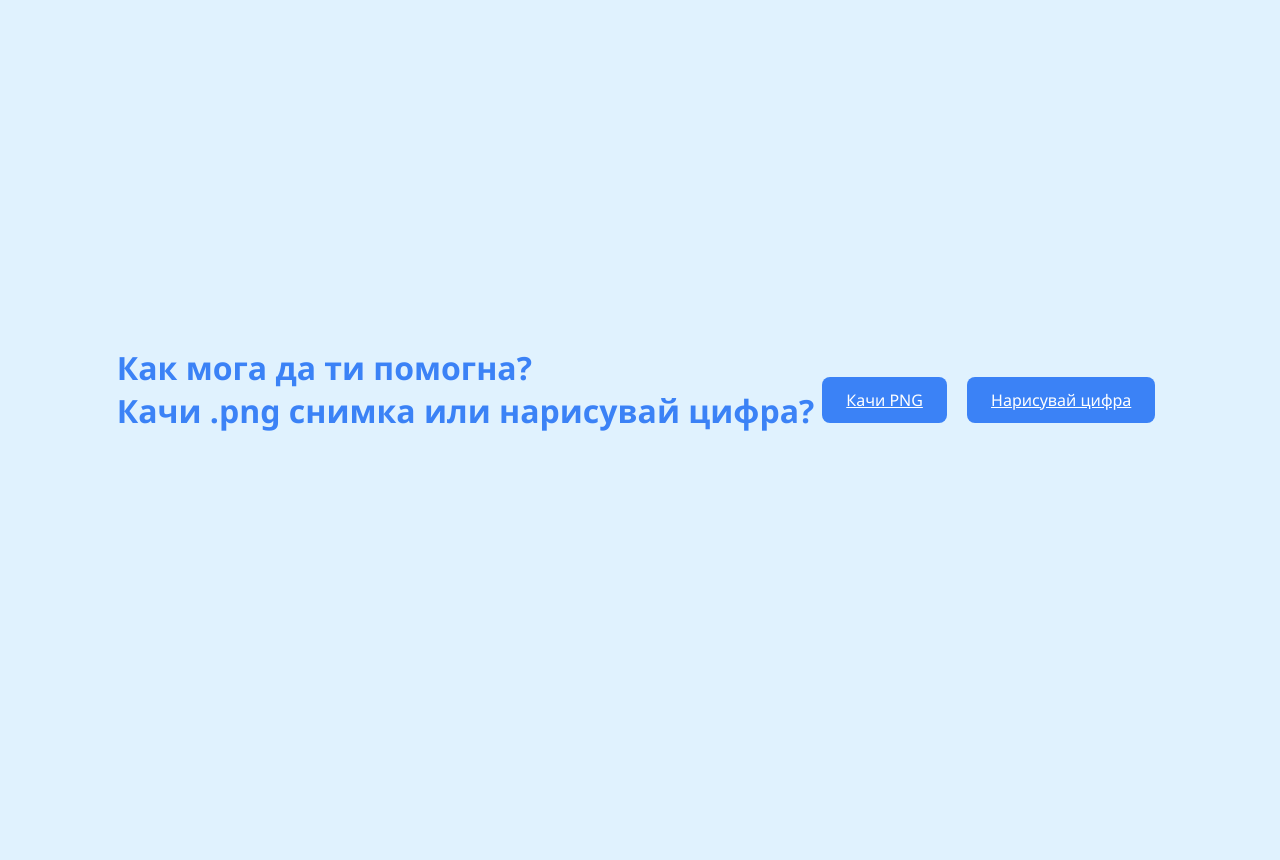
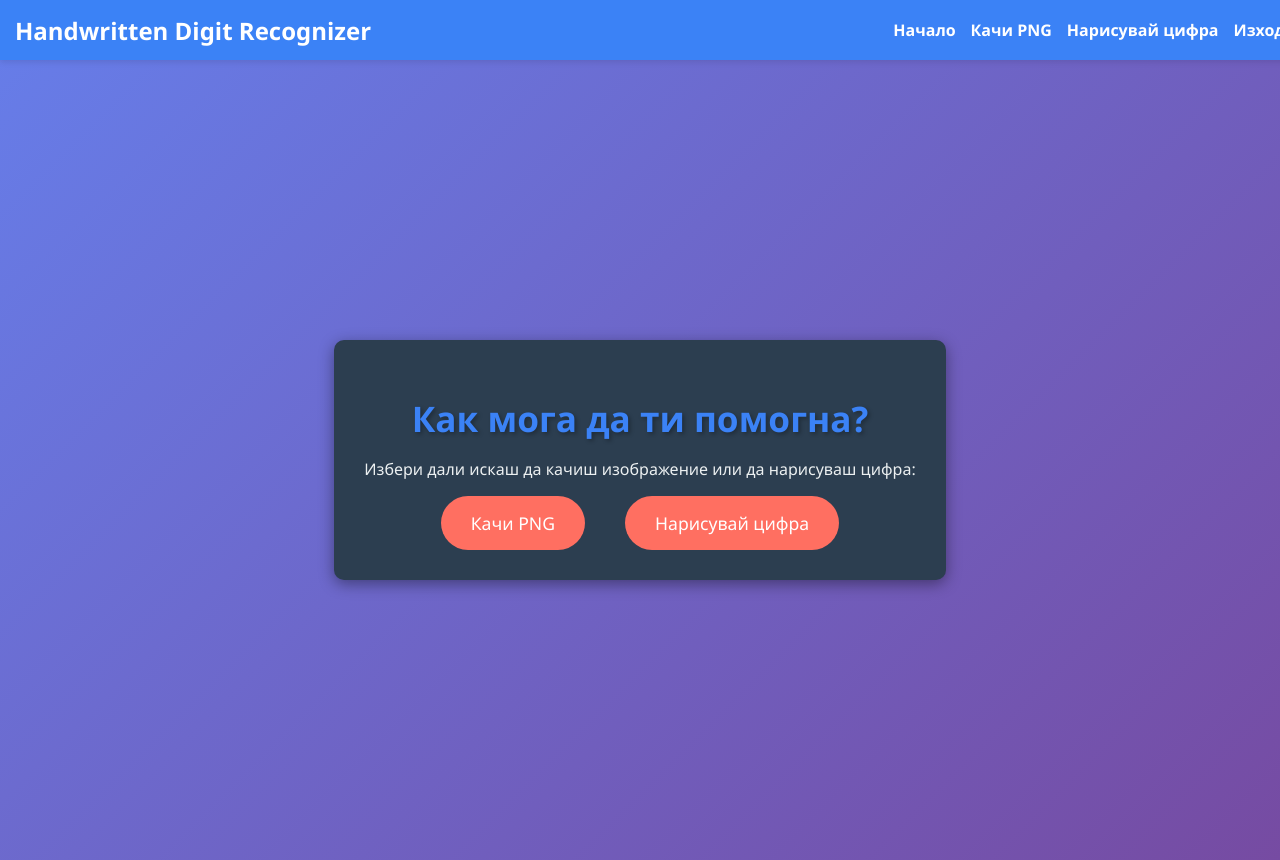
Before and after one commit to codingburgas/2425-11-b-pp-student-practices-assignment-INNedkova21, a Flask app: page /home in a window 1280 px wide. Before the commit the page ends 431 px from the top, so only its background shows below. Run offline with Flask 3, Linux system fonts and the light colour scheme; parts of the project's set-up code (start-up, migrations or seed data) failed here and were passed over.

Commit message:
Add navbar and fix design

```diff
--- a/HandwrittenDigitRecognizer/main/templates/home.html
+++ b/HandwrittenDigitRecognizer/main/templates/home.html
@@ -1,113 +1,15 @@
-<!DOCTYPE html>
-<html lang="bg">
-<head>
-  <meta charset="UTF-8" />
-  <meta name="viewport" content="width=device-width, initial-scale=1.0" />
-  <title>Digit Recognizer</title>
-  <style>
-    :root {
-      --color-bg: #E0F2FE;             /* Светлосин фон */
-      --color-text: #111827;
-      --color-accent: #3B82F6;         /* Син акцент */
-      --color-accent-hover: #2563EB;   /* По-тъмен син */
-      --color-secondary: #60A5FA;      /* Светло син */
-      --color-border: #D1D5DB;
-      --color-success: #16A34A;
-      --color-error: #DC2626;
-      --canvas-bg: #FFFFFF;
-      --canvas-draw: #111827;
-    }
+{% extends "base.html" %}
 
-    body {
-      background-color: var(--color-bg);
-      color: var(--color-text);
-      font-family: 'Segoe UI', Tahoma, Geneva, Verdana, sans-serif;
-      margin: 0;
-      padding: 0;
-      display: flex;
-      justify-content: center;
-      align-items: center;
-      min-height: 100vh;
-    }
+{% block title %}Начална страница{% endblock %}
 
-    .card {
-      background-color: #FFFFFF;
-      padding: 30px;
-      border-radius: 16px;
-      box-shadow: 0 4px 20px rgba(0,0,0,0.1);
-      max-width: 500px;
-      width: 90%;
-      text-align: center;
-      border: 1px solid var(--color-border);
-    }
-
-    h1 {
-      margin-top: 0;
-      color: var(--color-accent);
-    }
-
-    p {
-      color: var(--color-secondary);
-    }
-
-    .button {
-      background-color: var(--color-accent);
-      color: #FFFFFF;
-      border: none;
-      padding: 12px 24px;
-      border-radius: 8px;
-      font-size: 16px;
-      cursor: pointer;
-      transition: background-color 0.3s ease;
-      margin: 8px;
-    }
-
-    .button:hover {
-      background-color: var(--color-accent-hover);
-    }
-
-    #digit-canvas {
-      background-color: var(--canvas-bg);
-      border: 2px solid var(--color-border);
-      cursor: crosshair;
-      margin-top: 16px;
-    }
-
-    .message-success {
-      color: var(--color-success);
-      font-weight: bold;
-    }
-
-    .message-error {
-      color: var(--color-error);
-      font-weight: bold;
-    }
-  </style>
-</head>
-<!--<body>-->
-<!--  <div class="card">-->
-<!--    <h1>Handwritten Digit Recognizer</h1>-->
-<!--    <p>Начертай цифра в полето и невронната мрежа ще я разпознае.</p>-->
-
-<!--    <canvas id="digit-canvas" width="280" height="280"></canvas>-->
-
-<!--    <div>-->
-<!--      <button class="button">Разпознай</button>-->
-<!--      <button class="button" style="background-color: var(&#45;&#45;color-error);">Изчисти</button>-->
-<!--    </div>-->
-
-<!--    <p class="message-success">Разпознато: 7</p>-->
-<!--    &lt;!&ndash; <p class="message-error">Невалиден вход. Опитай отново.</p> &ndash;&gt;-->
-<!--  </div>-->
-<!--</body>-->
-
-<body>
-    <h1>Как мога да ти помогна?<br>Качи .png снимка или нарисувай цифра?</h1>
+{% block content %}
+<div class="form-container" style="text-align: center;">
+    <h1 class="page-title">Как мога да ти помогна?</h1>
+    <p>Избери дали искаш да качиш изображение или да нарисуваш цифра:</p>
 
     <div class="buttons-container">
         <a href="{{ url_for('main.upload') }}" class="button">Качи PNG</a>
         <a href="{{ url_for('main.draw') }}" class="button">Нарисувай цифра</a>
     </div>
-</body>
-
-</html>
+</div>
+{% endblock %}
--- a/HandwrittenDigitRecognizer/static/styles.css
+++ b/HandwrittenDigitRecognizer/static/styles.css
@@ -42,14 +42,14 @@
 }
 
 .form-container {
-    max-width: 600px;          /* по-широко поле */
-    margin: 50px auto;         /* малко повече отстояние отгоре */
-    background-color: #2c3e50; /* по-светъл синьо-сив цвят */
+    max-width: 600px;
+    margin: 50px auto;
+    background-color: #2c3e50;
     /*background-color: #1e2a38;*/
-    padding: 30px;             /* повече вътрешен отстъп */
-    border-radius: 10px;       /* по-заоблени ъгли */
+    padding: 30px;
+    border-radius: 10px;
     box-shadow: 0 4px 15px rgba(0,0,0,0.4);
-    color: #ecf0f1;            /* светъл цвят на текста */
+    color: #ecf0f1;
 }
 
 .form-container label {
@@ -83,3 +83,35 @@
 .form-container button:hover {
     background-color: #357abd;
 }
+
+.upload-form {
+    background-color: #f5f7fa;
+    color: #2c3e50;
+    box-shadow: 0 2px 8px rgba(0, 0, 0, 0.1);
+}
+
+.upload-form h1,
+.upload-form label {
+    color: #2c3e50;
+}
+
+.upload-form input[type="file"] {
+    background-color: #ffffff;
+    color: #2c3e50;
+    border: 1px solid #ccc;
+}
+
+.upload-form .button {
+    background-color: #4a90e2;
+    border-radius: 30px;
+}
+
+.upload-form .button:hover {
+    background-color: #357abd;
+}
+
+.page-title {
+    color: #3B82F6;
+    font-size: 2.2rem;
+    margin-bottom: 0.5rem;
+}
--- a/HandwrittenDigitRecognizer/templates/base.html
+++ b/HandwrittenDigitRecognizer/templates/base.html
@@ -5,22 +5,145 @@
   <meta name="viewport" content="width=device-width, initial-scale=1" />
   <title>{% block title %}Handwritten Digit Recognizer{% endblock %}</title>
   <link rel="stylesheet" href="{{ url_for('static', filename='styles.css') }}" />
+  <style>
+    body {
+      margin: 0;
+      font-family: 'Segoe UI', Tahoma, Geneva, Verdana, sans-serif;
+      background-color: #f9fafb;
+      color: #1f2937;
+      padding-top: 60px;
+    }
+
+    header {
+      position: fixed;
+      top: 0;
+      left: 0;
+      width: 100%;
+      height: 60px;
+      background-color: #3b82f6;
+      display: flex;
+      align-items: center;
+      justify-content: space-between;
+      padding: 0 15px;
+      box-shadow: 0 2px 6px rgba(0, 0, 0, 0.1);
+      z-index: 1000;
+    }
+
+    .logo-link {
+      text-decoration: none;
+      color: white;
+      font-size: 1.5rem;
+      font-weight: bold;
+      user-select: none;
+    }
+
+    nav {
+      display: flex;
+      align-items: center;
+      gap: 15px;
+      margin-right: 10px;
+    }
+
+    nav a {
+      color: white;
+      text-decoration: none;
+      font-weight: 600;
+      transition: color 0.3s ease;
+    }
+
+    nav a:hover {
+      color: #dbeafe;
+    }
+
+    .hamburger {
+      display: none;
+      flex-direction: column;
+      cursor: pointer;
+      width: 25px;
+      height: 20px;
+      justify-content: space-between;
+      margin-left: 10px;
+    }
+
+    .hamburger span {
+      display: block;
+      height: 3px;
+      background: white;
+      border-radius: 2px;
+    }
+
+    @media (max-width: 768px) {
+      nav {
+        position: fixed;
+        top: 60px;
+        right: 0;
+        background-color: #3b82f6;
+        height: calc(100% - 60px);
+        width: 200px;
+        flex-direction: column;
+        padding: 20px;
+        gap: 20px;
+        transform: translateX(100%);
+        transition: transform 0.3s ease;
+        box-shadow: -2px 0 8px rgba(0, 0, 0, 0.2);
+        z-index: 999;
+      }
+
+      nav.active {
+        transform: translateX(0);
+      }
+
+      .hamburger {
+        display: flex;
+        margin-right: 20px;
+      }
+    }
+
+    main {
+      max-width: 900px;
+      margin: 0 auto;
+      padding: 20px;
+    }
+  </style>
 </head>
 <body>
+  {% if not (request.endpoint == 'auth.login' or request.endpoint == 'auth.register') %}
   <header>
-        <h1>Handwritten Digit Recognizer</h1>
-        {% if not (request.endpoint == 'auth.login' or request.endpoint == 'auth.register') %}
-        <nav>
-            <a href="{{ url_for('main.index') }}">Начало</a>
-            <a href="{{ url_for('auth.login') }}">Вход</a>
-            <a href="{{ url_for('auth.register') }}">Регистрация</a>
+    <a href="{{ url_for('main.home') }}" class="logo-link">Handwritten Digit Recognizer</a>
+
+    <div class="hamburger" id="hamburger">
+      <span></span>
+      <span></span>
+      <span></span>
+    </div>
+
+    <nav id="nav-menu">
+      <a href="{{ url_for('main.home') }}">Начало</a>
+      <a href="{{ url_for('main.upload') }}">Качи PNG</a>
+      <a href="{{ url_for('main.draw') }}">Нарисувай цифра</a>
+      <a href="{{ url_for('auth.logout') }}">Изход</a>
     </nav>
+  </header>
   {% endif %}
-    </header>
 
   <main>
-        {% block content %}
-        {% endblock %}
+    {% block content %}{% endblock %}
   </main>
+
+  <script>
+    const hamburger = document.getElementById('hamburger');
+    const navMenu = document.getElementById('nav-menu');
+
+    hamburger.addEventListener('click', () => {
+      navMenu.classList.toggle('active');
+    });
+
+    // Close menu on link click (optional)
+    navMenu.querySelectorAll('a').forEach(link => {
+      link.addEventListener('click', () => {
+        navMenu.classList.remove('active');
+      });
+    });
+  </script>
 </body>
 </html>
```
Also changed, not shown: HandwrittenDigitRecognizer/main/templates/upload.html (+8 -12 lines). Lines whose indentation alone changed are shown as unchanged.
